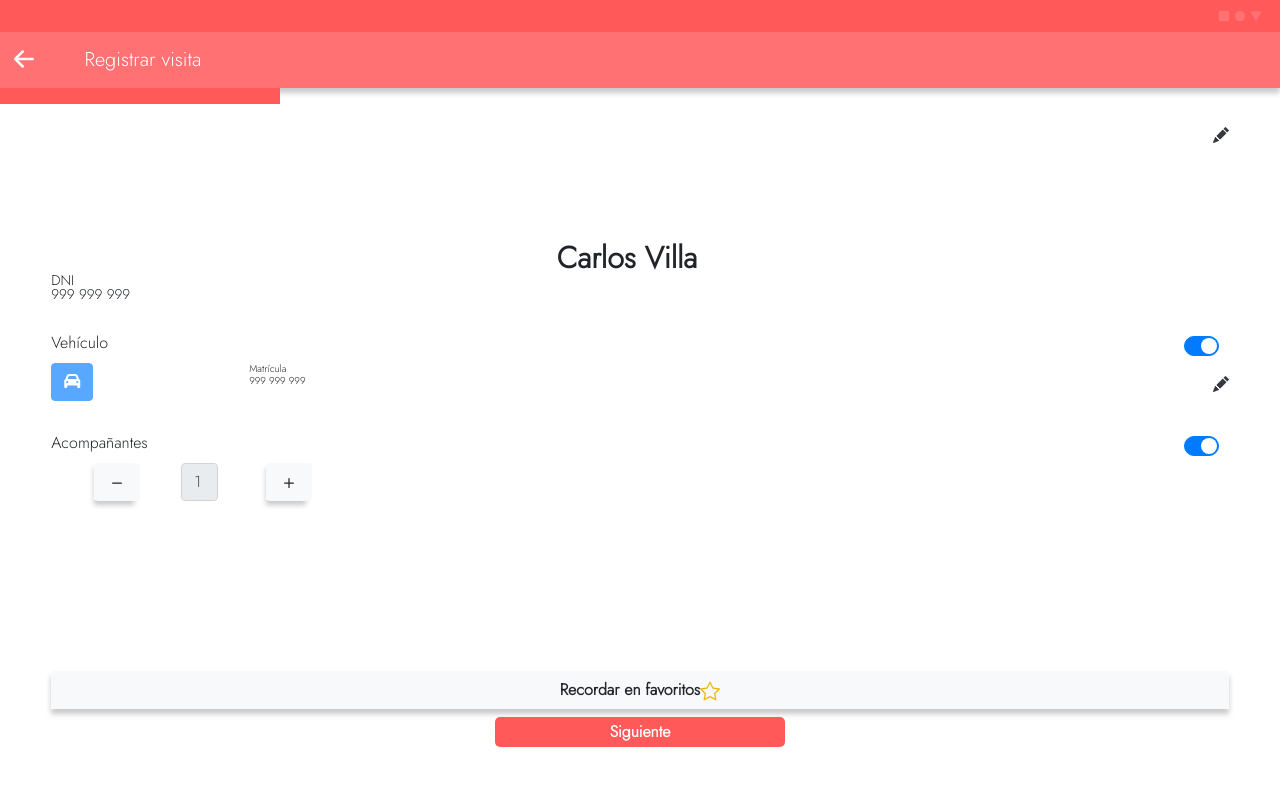
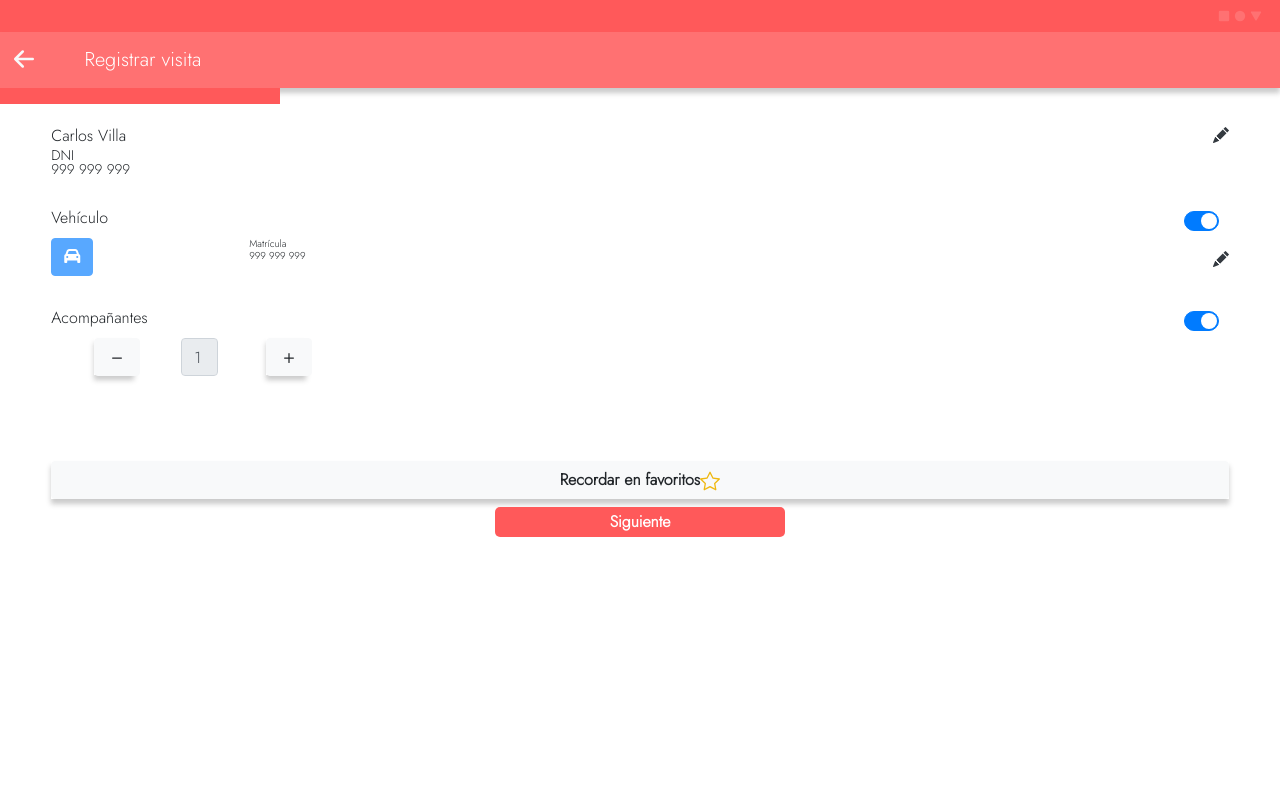
Before and after one commit to KalozI/Neivor, a Vue app: page /nuevovisitantecuatro in a window 1280 px wide. Shown: the top 786 px of the page. Built offline with nearby package versions, Linux system fonts and the light colour scheme.

Commit message:
Prueba_Vamo

```diff
--- a/src/components/NuevoVisitanteCuatro.vue
+++ b/src/components/NuevoVisitanteCuatro.vue
@@ -35,7 +35,7 @@
         <!-- Información del usuario-->
         <div class="form-row">
           <!-- Nombre-->
-          <div class="Detalles1 col">Carlos Villa</div>
+          <div class="col" style="font-family: 'Jost', sans-serif;">Carlos Villa</div>
           <!-- Editar datos usuario-->
           <div class="Edit1 col-offset">
             <a href="/nuevovisitanteuno">
@@ -205,7 +205,7 @@
 
     /*Configuración espacio*/
     .Pantalla{
-        padding-top:90px
+        padding-top:5px
     }
 
     /*Configuración botones aumentar, disminuir*/
```
